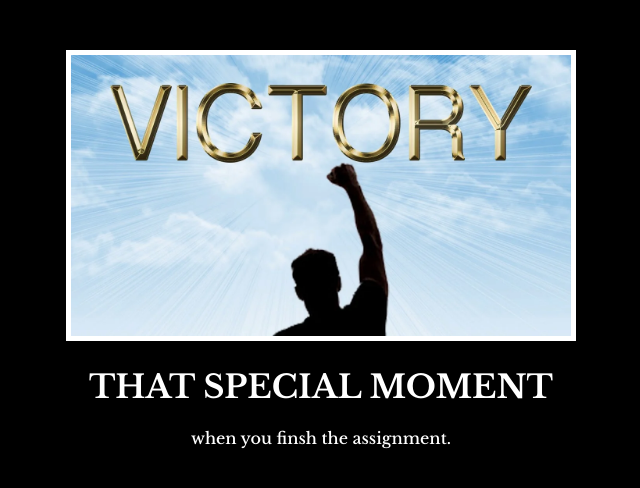
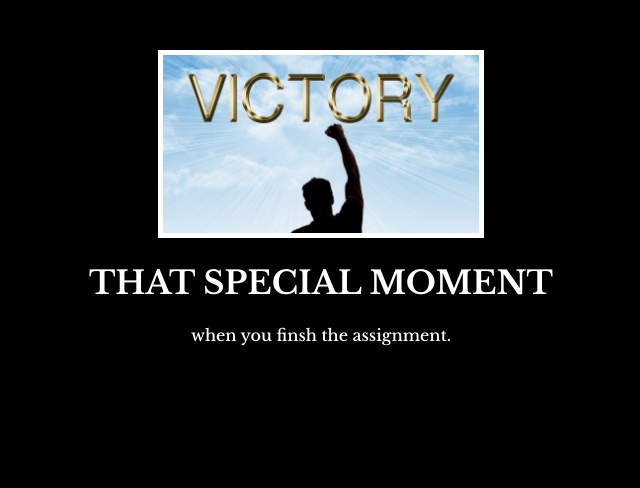
Before and after one commit to Shiko-dotcom/Html-Portfolio, a plain HTML site: page index.html in a window 1280 px wide. Shown: the whole page, without its empty margins (319-959 px from the left). Drawn offline with nearby package versions, Linux system fonts and the light colour scheme.

Commit message:
Update style.css

```diff
--- a/style.css
+++ b/style.css
@@ -7,6 +7,7 @@ html{background-color: black;}
   color: white;
   text-align: center;
   width: 50%;
-  margin-left: 25%;margin-top: 50px;}
+  margin-left: 25%;
+  margin-top: 50px;}
 
-.img{border: 5px solid white;width: 500px;height:10%}
+.img{border: 5px solid white;width: 50%;height:100%}
```
